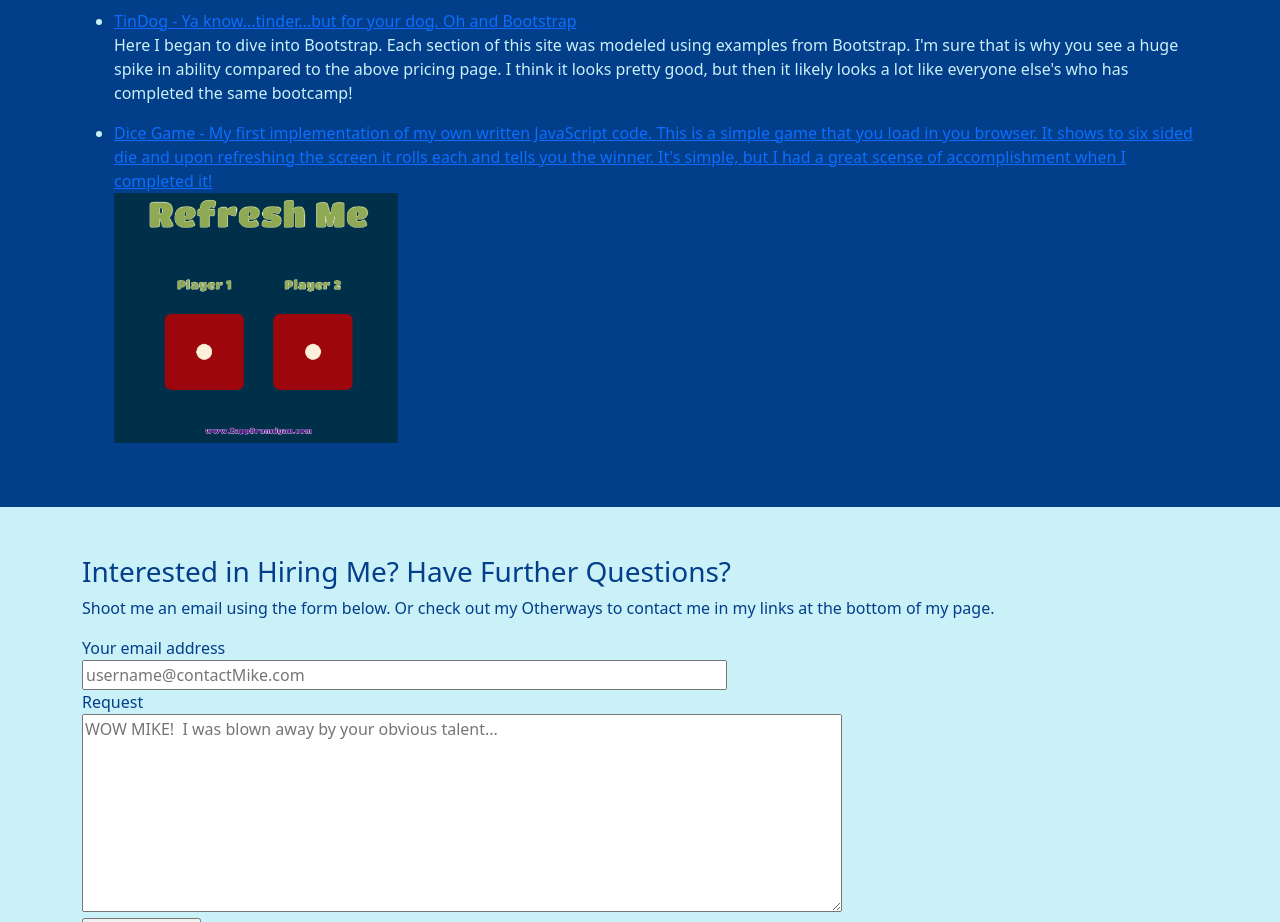
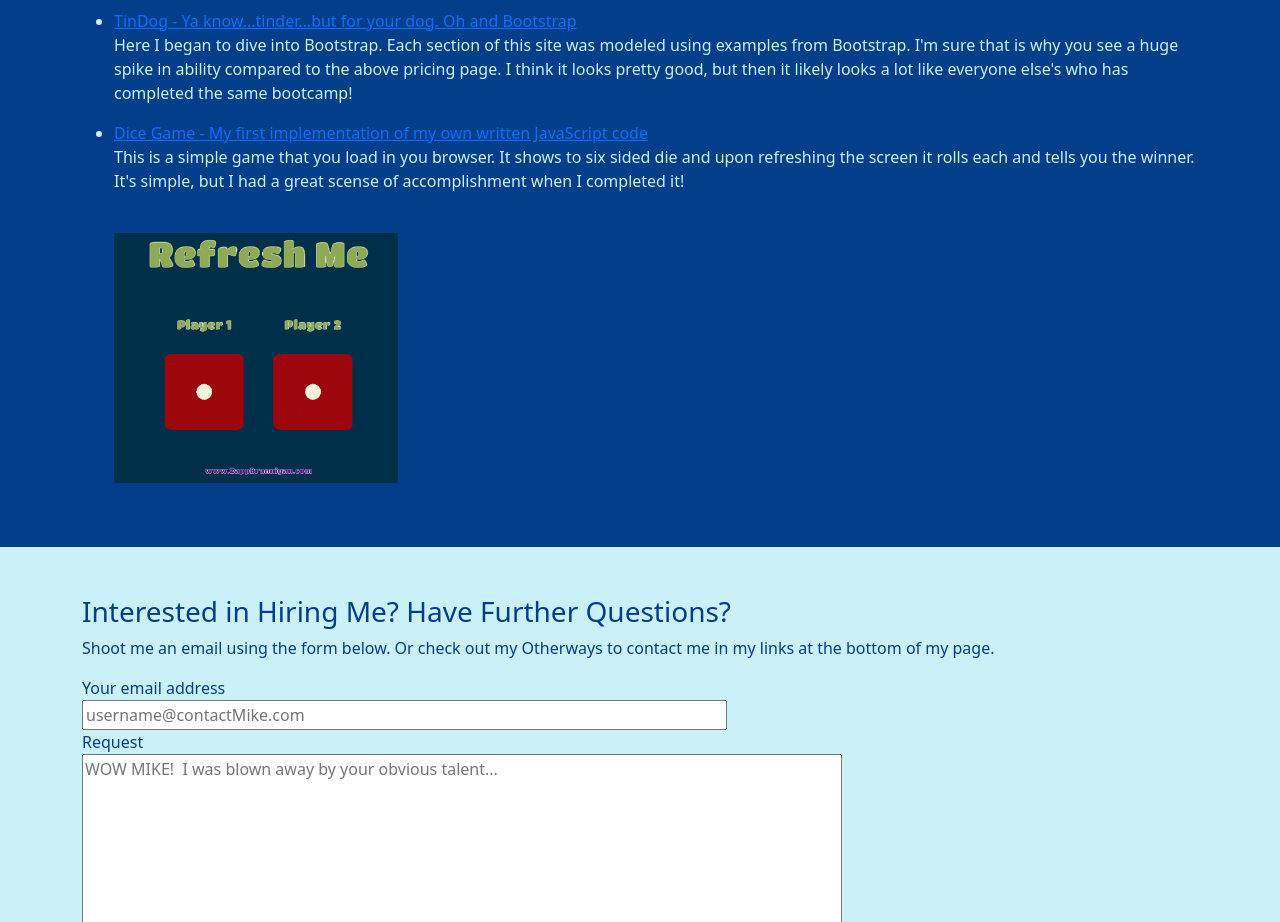
Before and after one commit to ZappBrann1gan58/C-M-Rich-Resume, a plain HTML site: page index.html in a window 1280 px wide. Shown: the part 3700-4622 px from the top of the page. Drawn offline with nearby package versions, Linux system fonts and the light colour scheme.

Commit message:
Update index.html

```diff
--- a/index.html
+++ b/index.html
@@ -291,7 +291,7 @@
               <li><a href="https://zappbrann1gan58.github.io/Zapp-Dev/" target="_blank">Floating on a Cloud! - Learning about Floats and Responsiveness</a><p>This was a learning project where we dived into the world of floats and @media queries.  This was in attempt to understand webpage responsiveness as well as making text wrap around images.  Sticking to the Zapp theme in this one as well.</p></li>
               <li><a href="https://zappbrann1gan58.github.io/Pricing-Table/" target="_blank">Flexin' with Flexbox! - Using Flexbox for alignment</a><p>Here I was practicing what I learned with FlexBox.  I used that to make the three seperate columns and then to center the content in each one.  I don't know that I like the color theme, it makes me think of the Busy world of Richard Scarry</p></li>
               <li><a href="https://zappbrann1gan58.github.io/TinDog/" target="_blank">TinDog - Ya know...tinder...but for your dog. Oh and Bootstrap</a><p>Here I began to dive into Bootstrap.  Each section of this site was modeled using examples from Bootstrap.  I'm sure that is why you see a huge spike in ability compared to the above pricing page.  I think it looks pretty good, but then it likely looks a lot like everyone else's who has completed the same bootcamp!</p></li>
-                <li><a href="https://zappbrann1gan58.github.io/Dice_Game/">Dice Game - My first implementation of my own written JavaScript code.  This is a simple game that you load in you browser.  It shows to six sided die and upon refreshing the screen it rolls each and tells you the winner.  It's simple, but I had a great scense of accomplishment when I completed it! <br> <img src="./assets/images/dicee_Game.png" alt="example of game site" height="250"></a></li>
+                <li><a href="https://zappbrann1gan58.github.io/Dice_Game/">Dice Game - My first implementation of my own written JavaScript code<a><p>This is a simple game that you load in you browser.  It shows to six sided die and upon refreshing the screen it rolls each and tells you the winner.  It's simple, but I had a great scense of accomplishment when I completed it!</p> <br> <a href="https://zappbrann1gan58.github.io/Dice_Game/"><img src="./assets/images/dicee_Game.png" alt="example of game site" height="250"></a></li>
             </ul>
           </div>
         </section>
```
